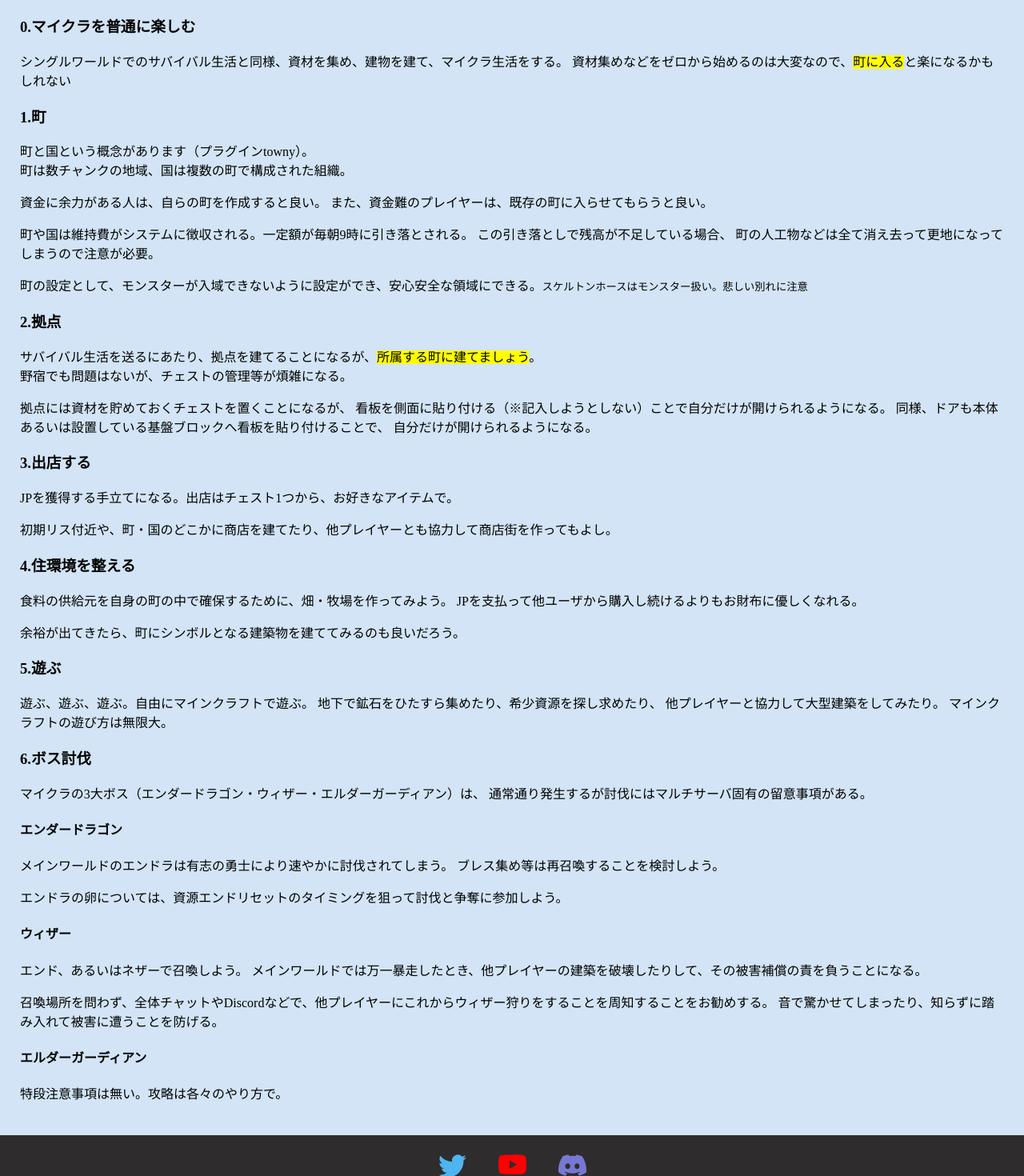
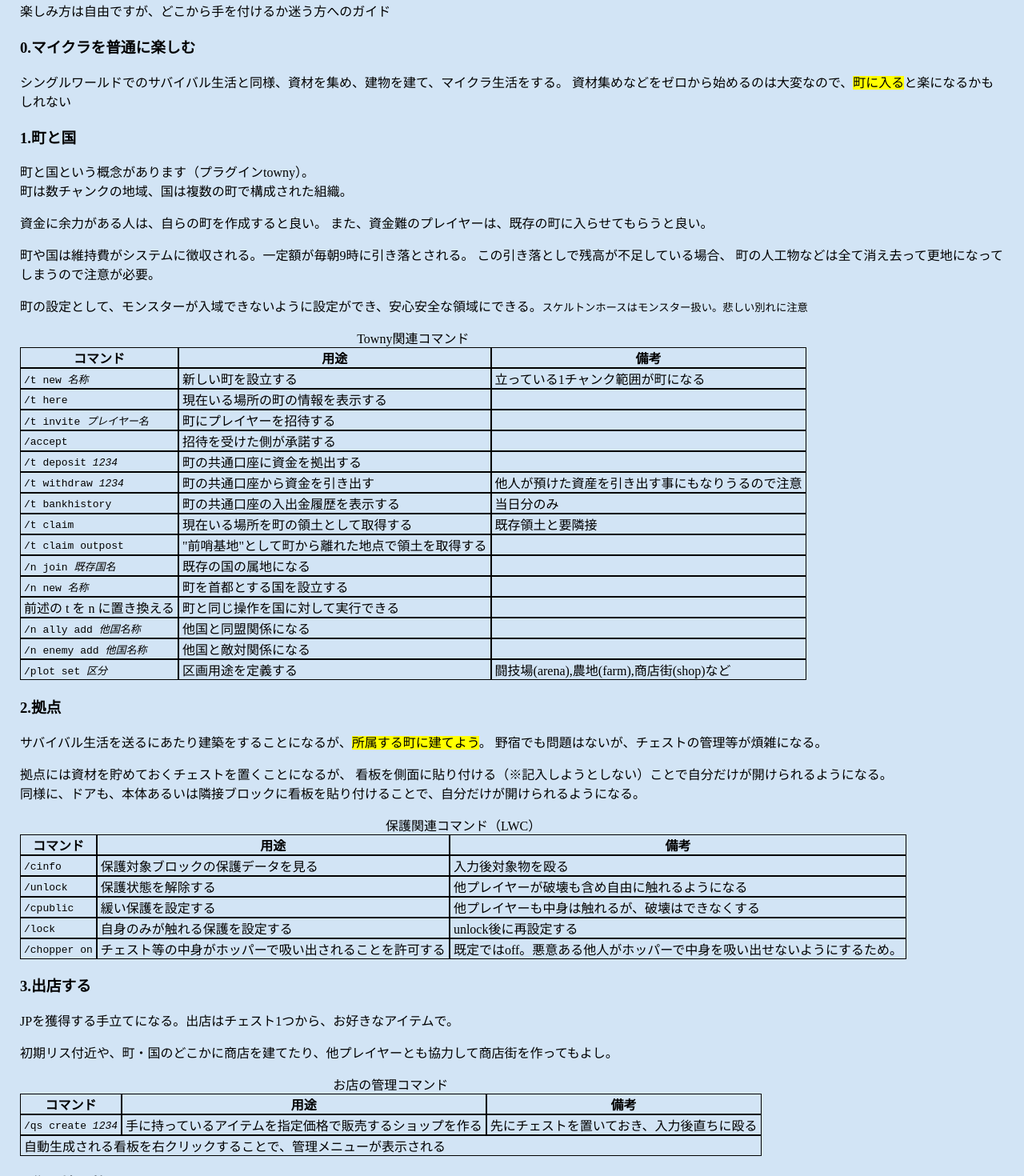
Before and after one commit to JavaJava19/jps.gg, a React (Create React App) app in the folder source/: page /game/survival in a window 1280 px wide. Shown: the part 1300-2770 px from the top of the page at 80% size. Built offline with nearby package versions, Linux system fonts and the light colour scheme; no server answers.

Commit message:
コマンド情報の拡充

```diff
--- a/source/src/components/parts/game/Survival.js
+++ b/source/src/components/parts/game/Survival.js
@@ -32,6 +32,9 @@ const Survival = () => {
               <tr><th scope="col">コマンド</th><th scope="col">用途</th><th scope="col">備考</th></tr>
             </thead>
             <tbody>
+              <tr><td><code>/hub</code></td><td>ロビーに戻る</td><td>いつでもどこからでもロビーへ</td></tr>
+              <tr><td><code>/tell <i>プレイヤー名</i> <i>メッセージ</i></code></td>
+                <td>相手と"ささやき"で個人チャットをする</td><td></td></tr>
               <tr><td><code>/sit</code></td><td>座る</td>
                 <td>カーペット、雪、階段、ハーフブロックを右クリック(道具などを使用するキー)でも同じ事が可能</td></tr>
               <tr><td><code>/lay</code></td><td>仰向けに横たわる</td><td></td></tr>
@@ -64,7 +67,7 @@ const Survival = () => {
           <h3>0.マイクラを普通に楽しむ</h3>
             <p>シングルワールドでのサバイバル生活と同様、資材を集め、建物を建て、マイクラ生活をする。
             資材集めなどをゼロから始めるのは大変なので、<mark>町に入る</mark>と楽になるかもしれない</p>
-          <h3>1.町</h3>
+          <h3>1.町と国</h3>
             <p>町と国という概念があります（プラグインtowny）。<br />
               町は数チャンクの地域、国は複数の町で構成された組織。</p>
             <p>資金に余力がある人は、自らの町を作成すると良い。
@@ -74,17 +77,64 @@ const Survival = () => {
               町の人工物などは全て消え去って更地になってしまうので注意が必要。</p>
             <p>町の設定として、モンスターが入域できないように設定ができ、安心安全な領域にできる。
               <small>スケルトンホースはモンスター扱い。悲しい別れに注意</small></p>
+            <table className={styles.framed}>
+              <caption>Towny関連コマンド</caption>
+              <thead>
+              <tr><th scope="col">コマンド</th><th scope="col">用途</th><th scope="col">備考</th></tr>
+              </thead>
+              <tbody>
+              <tr><td><code>/t new <i>名称</i></code></td><td>新しい町を設立する</td><td>立っている1チャンク範囲が町になる</td></tr>
+              <tr><td><code>/t here</code></td><td>現在いる場所の町の情報を表示する</td><td></td></tr>
+              <tr><td><code>/t invite <i>プレイヤー名</i></code></td><td>町にプレイヤーを招待する</td><td></td></tr>
+              <tr><td><code>/accept</code></td><td>招待を受けた側が承諾する</td><td></td></tr>
+              <tr><td><code>/t deposit <i>1234</i></code></td><td>町の共通口座に資金を拠出する</td><td></td></tr>
+              <tr><td><code>/t withdraw <i>1234</i></code></td><td>町の共通口座から資金を引き出す</td>
+                <td>他人が預けた資産を引き出す事にもなりうるので注意</td></tr>
+              <tr><td><code>/t bankhistory</code></td><td>町の共通口座の入出金履歴を表示する</td><td>当日分のみ</td></tr>
+              <tr><td><code>/t claim</code></td><td>現在いる場所を町の領土として取得する</td><td>既存領土と要隣接</td></tr>
+              <tr><td><code>/t claim outpost</code></td><td>"前哨基地"として町から離れた地点で領土を取得する</td><td></td></tr>
+              <tr><td><code>/n join <i>既存国名</i></code></td><td>既存の国の属地になる</td><td></td></tr>
+              <tr><td><code>/n new <i>名称</i></code></td><td>町を首都とする国を設立する</td><td></td></tr>
+              <tr><td>前述の t を n に置き換える</td><td>町と同じ操作を国に対して実行できる</td><td></td></tr>
+              <tr><td><code>/n ally add <i>他国名称</i></code></td><td>他国と同盟関係になる</td><td></td></tr>
+              <tr><td><code>/n enemy add <i>他国名称</i></code></td><td>他国と敵対関係になる</td><td></td></tr>
+              <tr><td><code>/plot set <i>区分</i></code></td><td>区画用途を定義する</td><td>闘技場(arena),農地(farm),商店街(shop)など</td></tr>
+              </tbody>
+            </table>
           <h3>2.拠点</h3>
-            <p>サバイバル生活を送るにあたり、拠点を建てることになるが、
-              <mark>所属する町に建てましょう</mark>。<br />
+            <p>サバイバル生活を送るにあたり建築をすることになるが、<mark>所属する町に建てよう</mark>。
               野宿でも問題はないが、チェストの管理等が煩雑になる。</p>
             <p>拠点には資材を貯めておくチェストを置くことになるが、
-              看板を側面に貼り付ける（※記入しようとしない）ことで自分だけが開けられるようになる。
-              同様、ドアも本体あるいは設置している基盤ブロックへ看板を貼り付けることで、
-              自分だけが開けられるようになる。</p>
+              看板を側面に貼り付ける（※記入しようとしない）ことで自分だけが開けられるようになる。<br />
+              同様に、ドアも、本体あるいは隣接ブロックに看板を貼り付けることで、自分だけが開けられるようになる。</p>
+          <table className={styles.framed}>
+            <caption>保護関連コマンド（LWC）</caption>
+            <thead>
+            <tr><th scope="col">コマンド</th><th scope="col">用途</th><th scope="col">備考</th></tr>
+            </thead>
+            <tbody>
+            <tr><td><code>/cinfo</code></td><td>保護対象ブロックの保護データを見る</td><td>入力後対象物を殴る</td></tr>
+            <tr><td><code>/unlock</code></td><td>保護状態を解除する</td><td>他プレイヤーが破壊も含め自由に触れるようになる</td></tr>
+            <tr><td><code>/cpublic</code></td><td>緩い保護を設定する</td><td>他プレイヤーも中身は触れるが、破壊はできなくする</td></tr>
+            <tr><td><code>/lock</code></td><td>自身のみが触れる保護を設定する</td><td>unlock後に再設定する</td></tr>
+            <tr><td><code>/chopper on</code></td><td>チェスト等の中身がホッパーで吸い出されることを許可する</td>
+              <td>既定ではoff。悪意ある他人がホッパーで中身を吸い出せないようにするため。</td></tr>
+            </tbody>
+          </table>
           <h3>3.出店する</h3>
             <p>JPを獲得する手立てになる。出店はチェスト1つから、お好きなアイテムで。</p>
             <p>初期リス付近や、町・国のどこかに商店を建てたり、他プレイヤーとも協力して商店街を作ってもよし。</p>
+            <table className={styles.framed}>
+              <caption>お店の管理コマンド</caption>
+              <thead>
+              <tr><th scope="col">コマンド</th><th scope="col">用途</th><th scope="col">備考</th></tr>
+              </thead>
+              <tbody>
+              <tr><td><code>/qs create <i>1234</i></code></td><td>手に持っているアイテムを指定価格で販売するショップを作る</td>
+                <td>先にチェストを置いておき、入力後直ちに殴る</td></tr>
+              <tr><td colSpan={3}>自動生成される看板を右クリックすることで、管理メニューが表示される</td></tr>
+              </tbody>
+            </table>
           <h3>4.住環境を整える</h3>
             <p>食料の供給元を自身の町の中で確保するために、畑・牧場を作ってみよう。
               JPを支払って他ユーザから購入し続けるよりもお財布に優しくなれる。</p>
--- a/source/src/css/game.module.css
+++ b/source/src/css/game.module.css
@@ -92,6 +92,7 @@ table.framed th,
 table.framed td {
     border: black 1px solid;
     border-collapse: collapse;
+    padding: 0 4px;
 }
 
 @media screen and (max-width: 480px) {
```
